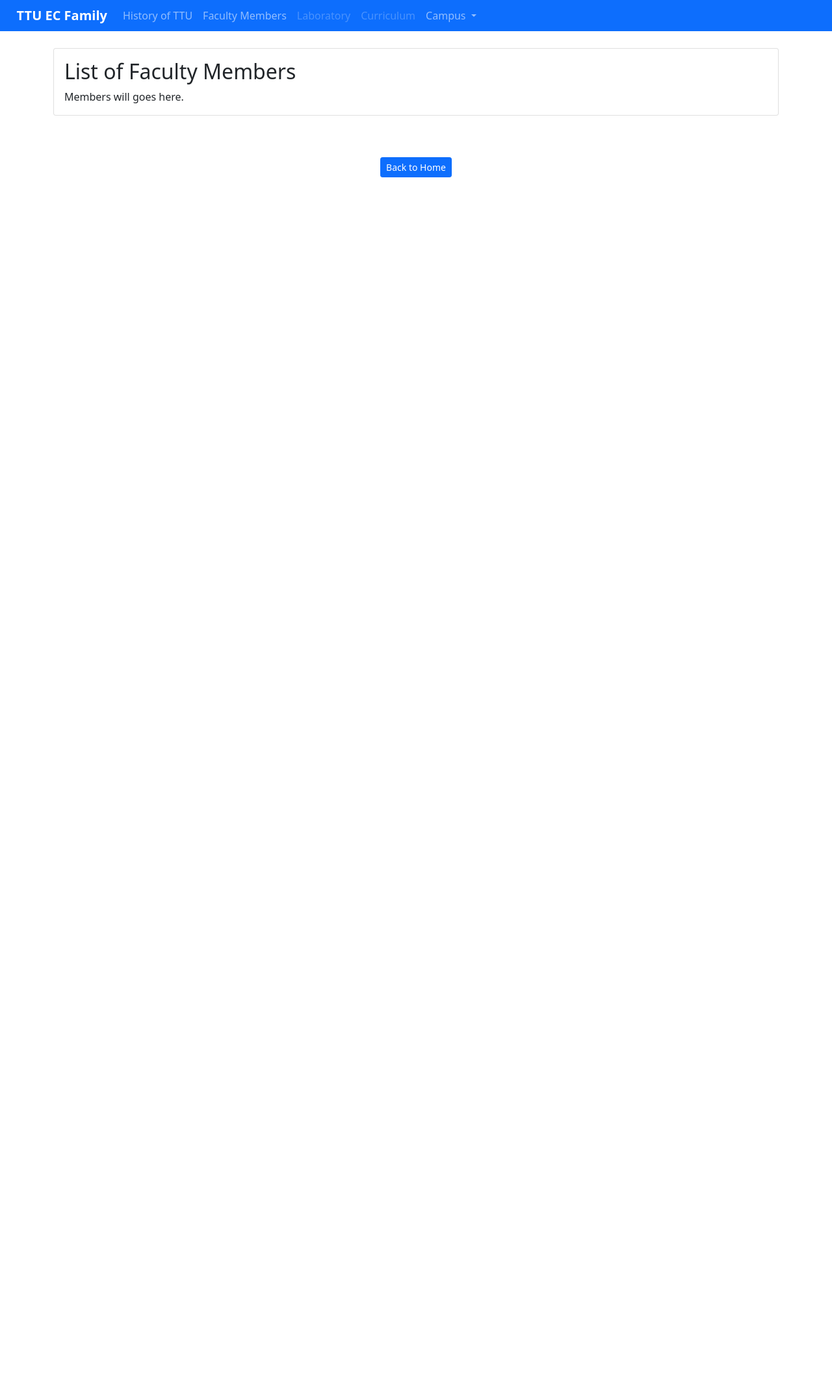
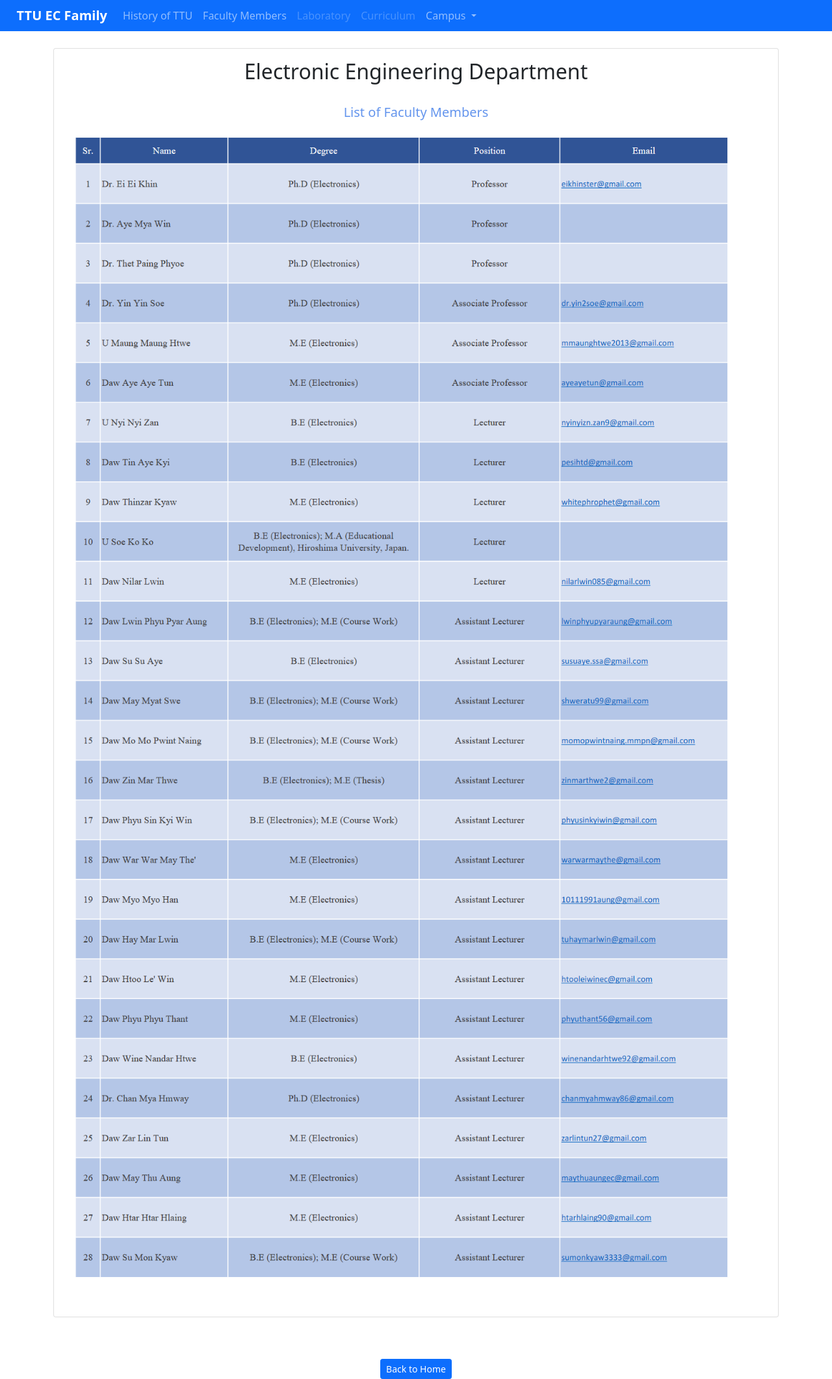
Before and after one commit to minlaxz/django-university-blog, a Django app: page /members/ in a window 1280 px wide. Shown: the whole page at 65% size. Before the commit the page ends 273 px from the top, so only its background shows below. Run offline with Django 3.2, Linux system fonts and the light colour scheme; some libraries are stand-ins or nearby versions.

Commit message:
Added teachers' list

```diff
--- a/members/templates/members/index.html
+++ b/members/templates/members/index.html
@@ -6,13 +6,44 @@
 {% endblock title %}
 
 {% block content %}
+<style>
+    @media screen and (max-width: 1024px) {
+      img.responsive {
+        width: 150%;
+        ;
+      }
+    }
+
+    @media screen and (min-width:1025px) and (max-width: 1280px) {
+      img.responsive {
+        width: 50%;
+      }
+    }
+
+    @media screen and (min-width: 1081px) {
+      img.responsive {
+        width: 95%;
+      }
+    }
+
+    img.responsive {
+      height: auto;
+    }
+
+    .foot-font {
+      font-family: 'Lobster Two', cursive;
+    }
+  </style>
 
 <div class="container" style="margin-top:2%">
     <div class="card">
-        <div class="card-body">
-            <h2 class="card-title">List of Faculty Members</h2>
+        <div class="card-body text-center">
+            <h2 class="card-title">Electronic Engineering Department</h2>
             <p class="card-text text-justify">
-                Members will goes here.
+                <div class="row text-center" style="margin-top:3%; margin-bottom:3%">
+                    <h5 style="color:cornflowerblue;"> List of Faculty Members</h5>
+                    <img src="{% static 'images/tt.png' %}" class="responsive" alt="Header TTU image" />
+                </div>
             </p>
         </div>
     </div>
```
Also changed, not shown: home/templates/home/index.html (+11 -13 lines), home/static/images/lab.jpg, home/static/images/tt-sm.png (added), members/static/images/tt.png (added), 1 other file.
